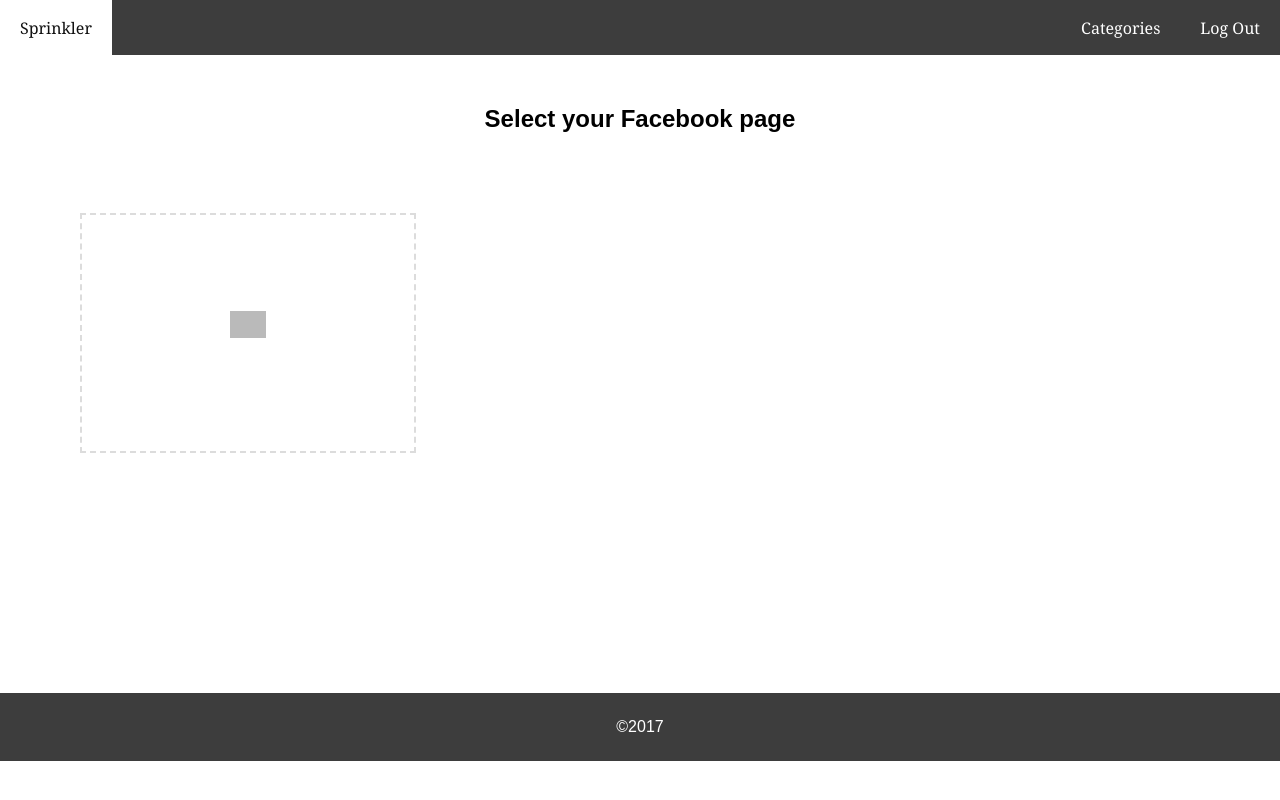
After one commit to jkhabra/sprinkler, a Flask app: page /page_selection in a window 1280 px wide. The commit adds this page. Run offline with Flask 2, Linux system fonts and the light colour scheme; grey boxes are pictures that could not be loaded.

```diff
--- a/web/app.py
+++ b/web/app.py
@@ -32,7 +32,7 @@ def login():
                 + '&redirect_uri=' + redirect_uri \
                 + '&state=randomstrrsssger' \
                 + '&response_type=token' \
-                + '&scope=public_profile,publish_actions,user_friends,email'
+                + '&scope=public_profile,publish_actions,user_friends,email,manage_pages,publish_pages'
 
     return render_template('login.html', login_url=login_url)
 
@@ -40,10 +40,10 @@ def login():
 @app.route('/accept-fb-token')
 def accept_fb_token():
     if request.args.get('access_token'):
-        session['fb_token'] = request.args.get('access_token')
+        fb_token = request.args.get('access_token')
 
         try:
-            graph = GraphAPI(access_token = session['fb_token'])
+            graph = GraphAPI(access_token = fb_token)
             profile = graph.get_object('me')
             args = {'fields' : 'id,name,email'}
             profile = graph.get_object('me', **args)
@@ -59,11 +59,11 @@ def accept_fb_token():
         s_user = db_session.query(User).filter(User.email == email).one()
 
         if not s_user:
-            new_user = User(email=email, name=name, access_token=['fb_token'])
+            new_user = User(email=email, name=name, access_token=fb_token)
             db_session.add(new_user)
             db_session.commit()
         else:
-            s_user.access_token = session['fb_token']
+            s_user.access_token = fb_token
 
         db_session.commit()
         login_user(s_user)
@@ -85,6 +85,12 @@ def show_posts():
     db_session.close()
 
     return render_template('posts.html', posts=data)
+
+
+@app.route('/page_selection')
+def page_selection():
+    return render_template('page_selection.html')
+
 
 @app.route('/logout')
 def logout():
--- a/web/static/style.css
+++ b/web/static/style.css
@@ -33,7 +33,7 @@
   outline: none;
 }
 
-.container a:hover, .dropdown:hover .dropbtn {
+a:hover, .dropdown:hover .dropbtn {
   background-color: #fff;
   color: #111;
 }
@@ -184,6 +184,16 @@
     list-style-type: none;
 }
 
+.big {
+  margin: 0px 10em 0px 15em;
+  z-index: 100;
+  position: fixed;
+}
+
+.big-image {
+  max-height: 40em;
+}
+
 .thumb {
     /height: 15em;
     cursor: pointer;
@@ -284,7 +294,7 @@
   box-shadow: 0 1px 3px 0 rgba(0,0,0,.75);*/
 
   width: 4%;
-  z-index: 160;
+  z-index: 80;
   position: absolute;
   height: 3em;
   margin-top: -50px;
@@ -346,3 +356,33 @@ a.fb-button {
   border-radius: 5px;
   margin-left: 14em;
 }
+
+/* styles for page selection*/
+.contain {
+  padding-top: 50px;
+  text-align: center;
+}
+
+.page-wrapper {
+  height: 35em;
+  display: grid;
+  grid-template-columns: 30% 28% 28%;
+  grid-template-rows: 15em;
+  padding: 5em;
+}
+
+.page-box {
+  border: 2px dashed gainsboro;
+  height: 15em;
+  cursor: pointer;
+}
+
+.box-icon {
+  background-image: url(/static/icons/p2.png);
+  background-repeat: no-repeat;
+  background-size: contain;
+  height: 2em;
+  margin: 6em auto;
+  width: 11%;
+  opacity: 0.7;
+}
--- /dev/null
+++ b/web/templates/page_selection.html
@@ -0,0 +1,15 @@
+{% extends 'layout.html' %}
+{% block container %}
+
+<div class='contain'>
+  <h2 class='box-title'>Select your Facebook page</h2>
+  <div class='page-wrapper'>
+    <a class='box-link' href='#'>
+      <div class='page-box'>
+    <div class='box-icon'></div>
+      </div>
+    </a>
+  </div>
+</div>
+
+{% endblock %}
--- a/web/templates/posts.html
+++ b/web/templates/posts.html
@@ -19,9 +19,11 @@
       <div class='side-text text3'>Favourite posts</div>
     </a>
   </div>
+  <div id='big-image' class='big' style='display:none;'>
+    <img class='big-image' src=''>
+  </div>
   <ul class='post-list'>
     {% for post in posts %}
-
     <li class ="post"">
       <div class="thumb">
         <div class="title-container">
```
Also changed, not shown: web/static/script.js (+36 -0 lines), 1 other file.
